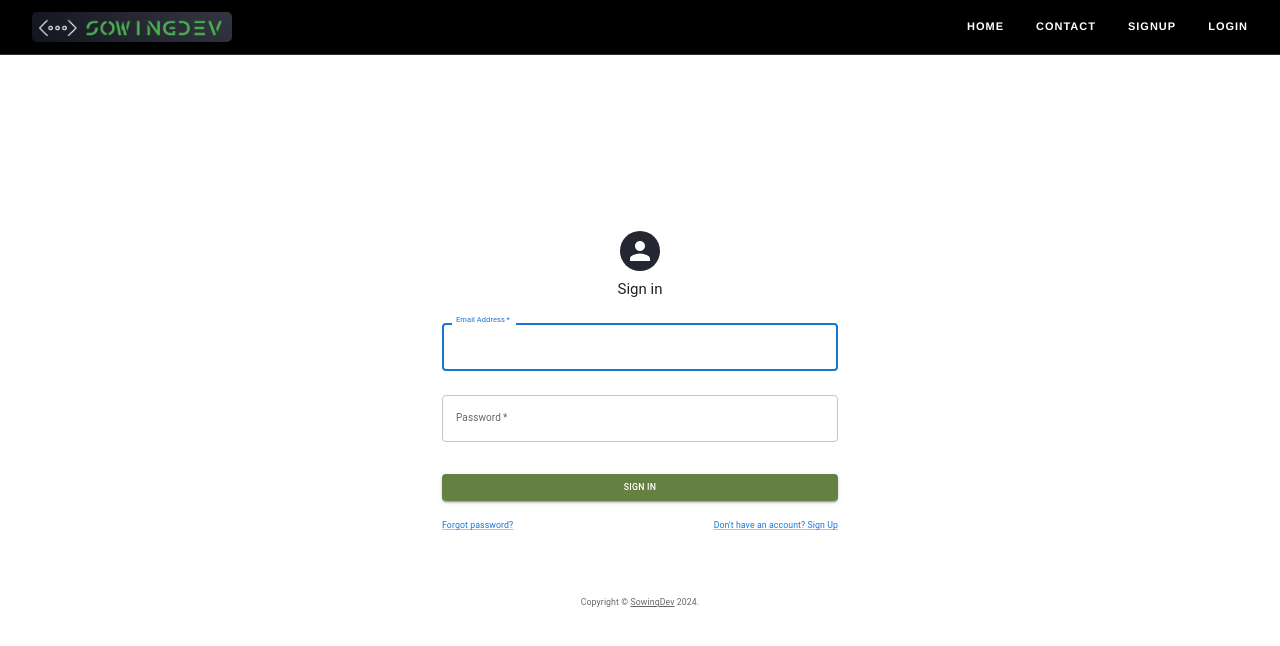
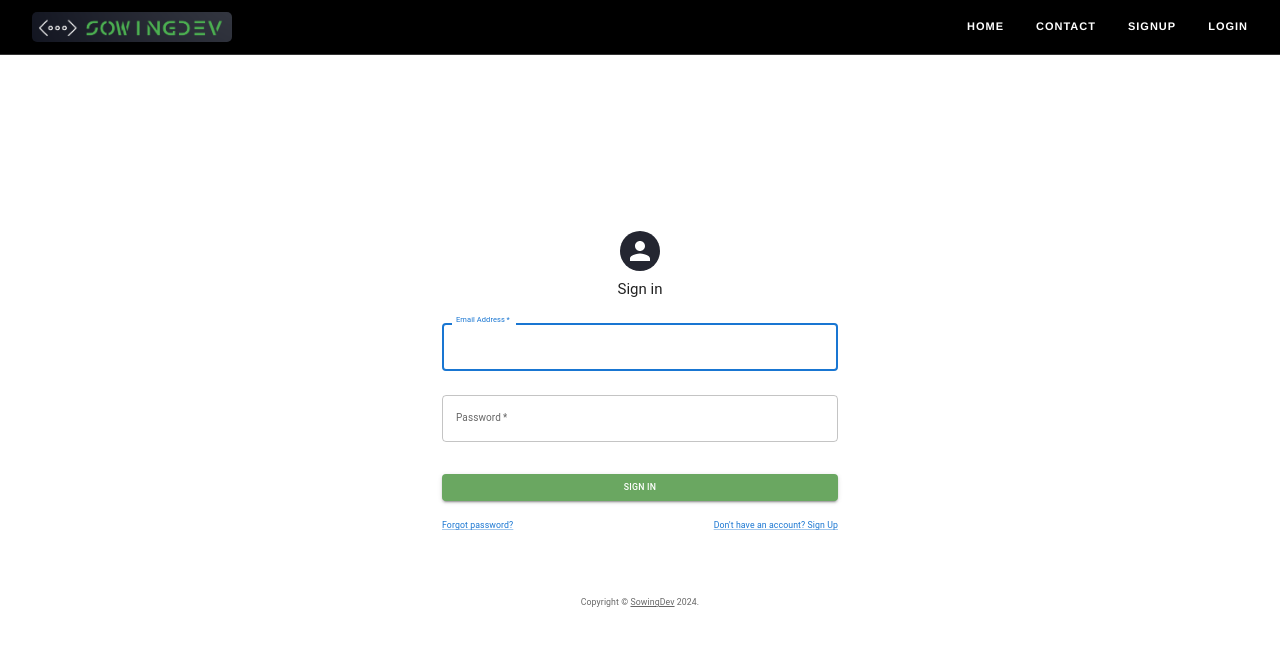
Before and after one commit to alejandrochang/sowingdevfs, a Next.js app in the folder sowingdev/: page /signin in a window 1280 px wide. Shown: the top 646 px of the page. Built offline with nearby package versions, Linux system fonts and the light colour scheme; no server answers.

Commit message:
feat(sd): signin button color update

```diff
--- a/sowingdev/app/signin/page.tsx
+++ b/sowingdev/app/signin/page.tsx
@@ -100,7 +100,7 @@ export default function SignIn() {
                 autoComplete="current-password"
               />
               <Button
-                style={{ backgroundColor: '#648142' }}
+                style={{ backgroundColor: '#6AA761' }}
                 type="submit"
                 fullWidth
                 variant="contained"
```
